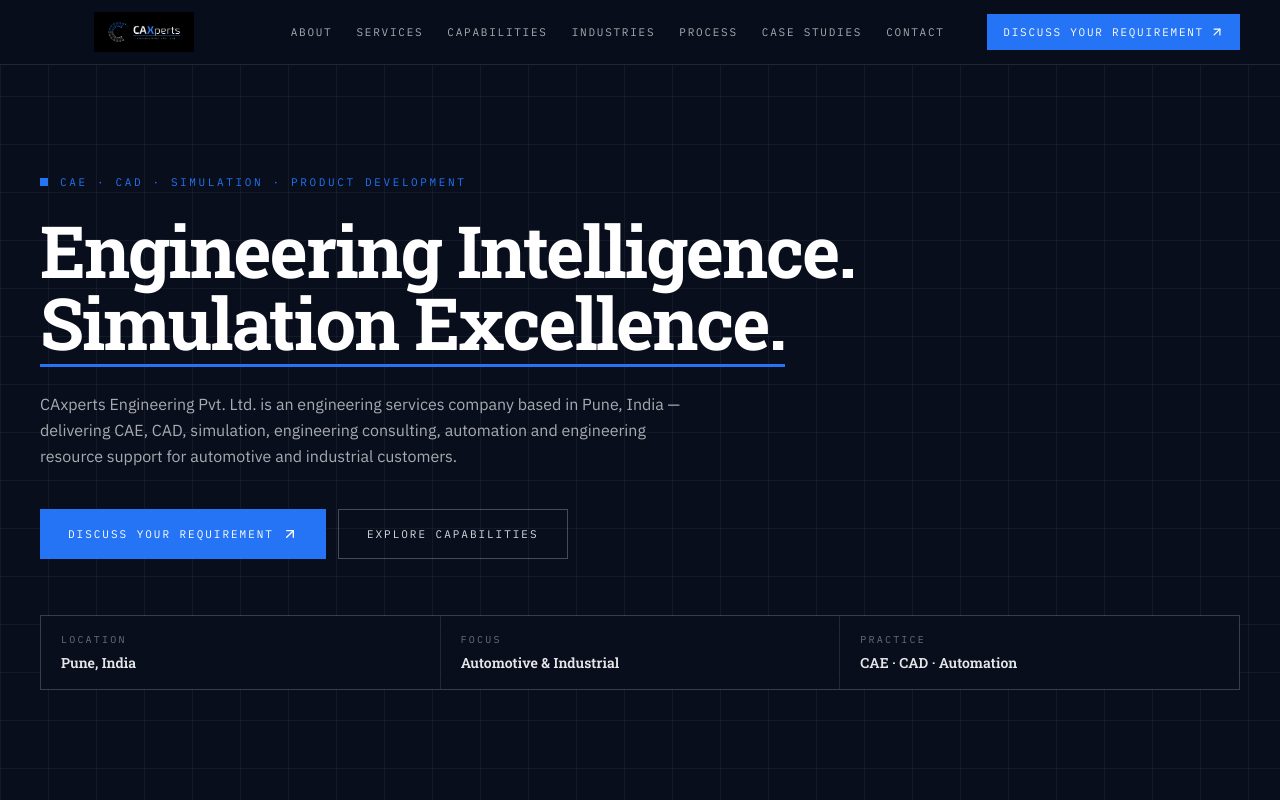
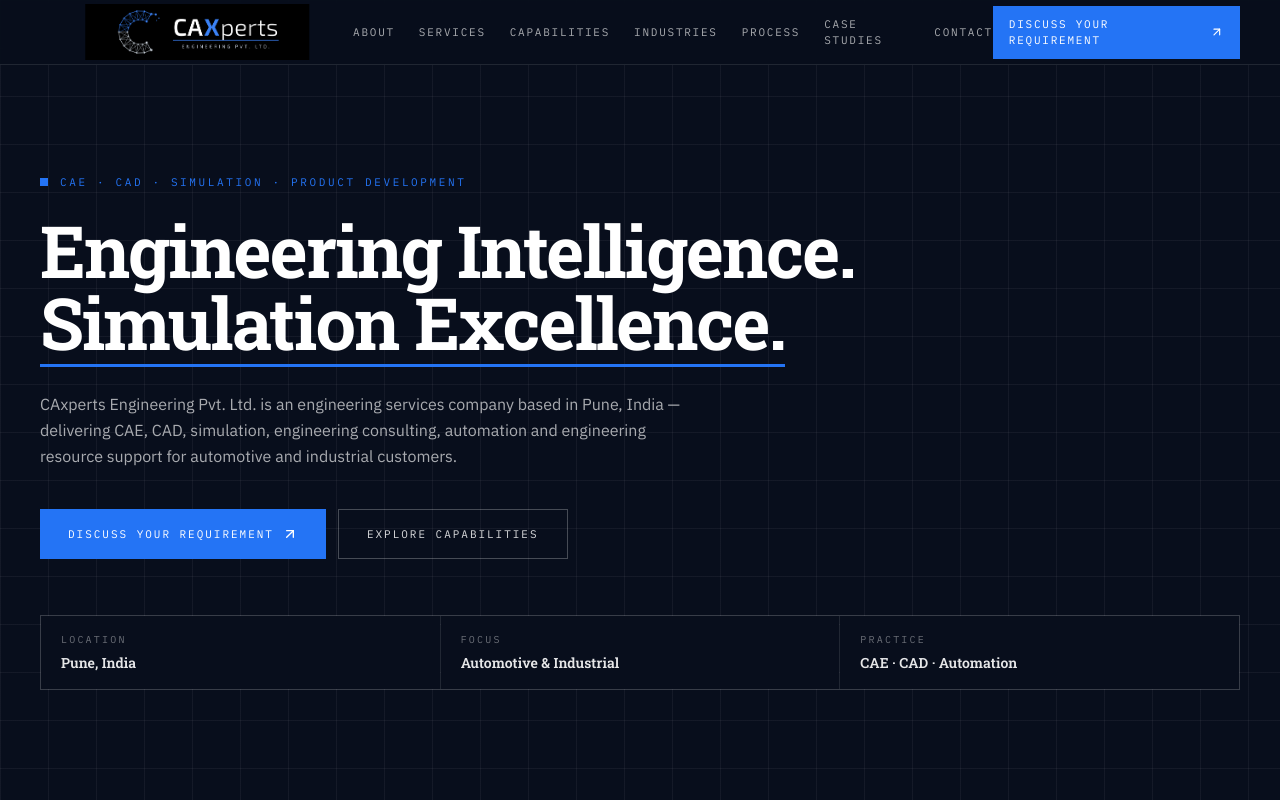
Before and after one commit to nishant-naik-1985/website-Final, a React (Vite) app in the folder apps/web/: page / in a window 1280 px wide. Shown: the top 800 px of the page. Built offline with nearby package versions, Linux system fonts and the light colour scheme; grey boxes are pictures that could not be loaded; the HTML template or start-up script is replaced by a standard one.

Commit message:
Enlarge header logo

```diff
--- a/apps/web/src/components/site/Header.jsx
+++ b/apps/web/src/components/site/Header.jsx
@@ -18,11 +18,11 @@
     return (
         <header className="fixed inset-x-0 top-0 z-50 border-b border-white/10 bg-navy-deep/95 backdrop-blur-sm">
             <div className="mx-auto flex h-16 max-w-[90rem] items-center justify-between px-4 sm:px-6 lg:px-10">
-                <a href="#home" className="flex h-10 w-44 items-center overflow-hidden sm:w-52" aria-label="CAxperts Engineering home">
+                <a href="#home" className="flex h-14 w-64 items-center overflow-hidden sm:w-80" aria-label="CAxperts Engineering home">
                     <img
                         src="/CAxperts-logo-black-bg.png"
                         alt="CAxperts Engineering Pvt. Ltd."
-                        className="h-full w-full object-contain"
+                        className="h-full w-full scale-[1.6] object-contain"
                     />
                 </a>
 
```
